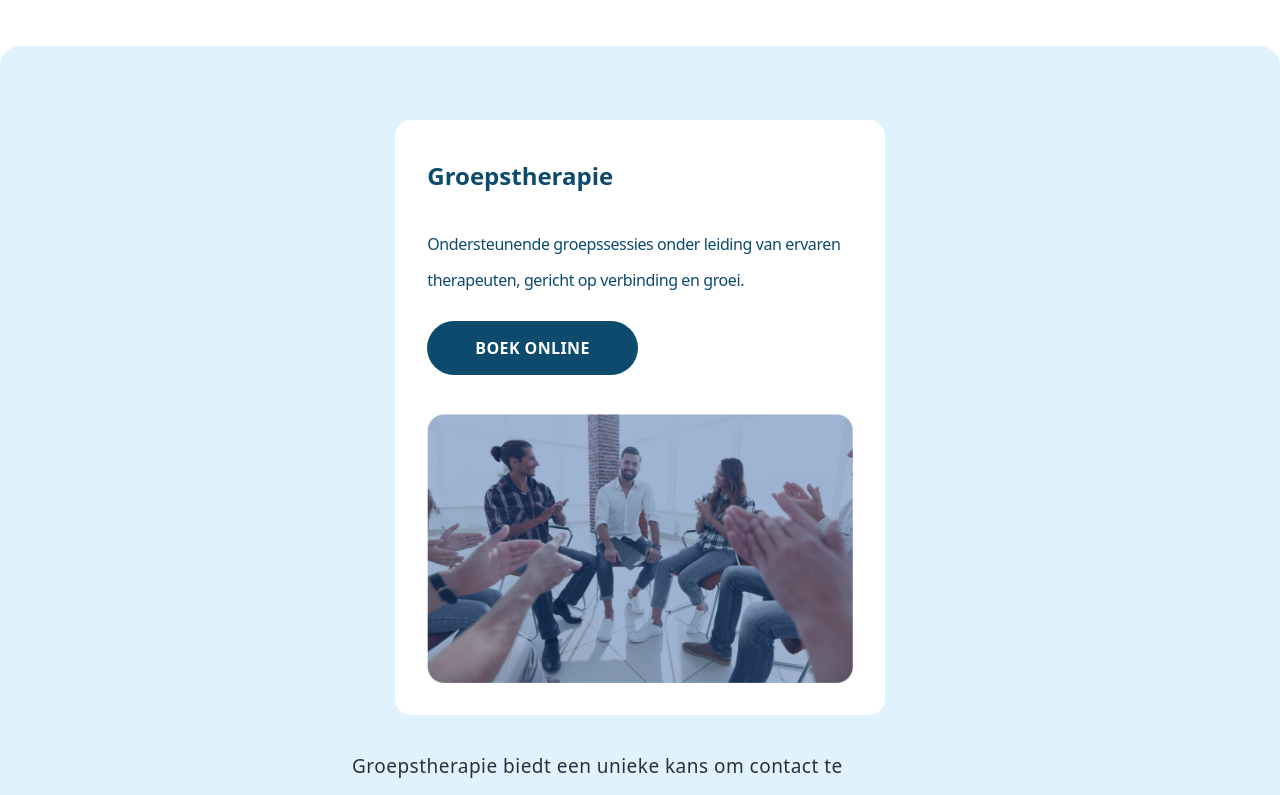
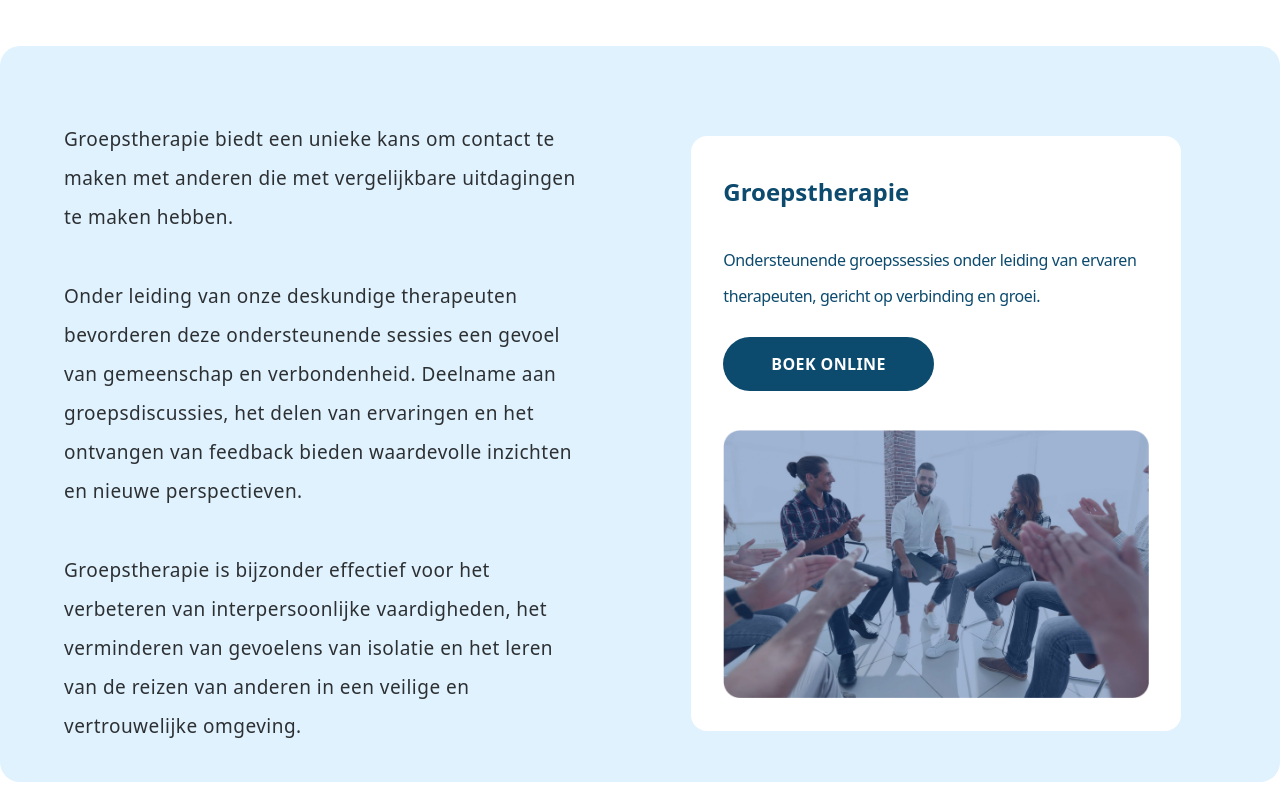
Before and after one commit to mufaqar/gedachte, a Next.js app: page /services in a window 1280 px wide. Shown: the part 1380-2175 px from the top of the page. Built offline with nearby package versions, Linux system fonts and the light colour scheme.

Commit message:
id updated

```diff
--- a/src/components/service-box.tsx
+++ b/src/components/service-box.tsx
@@ -4,7 +4,7 @@ import React from 'react'
 
 function ServiceBox({ data }: any) {
   return (
-    <div className={`flex flex-col gap-8 items-center ${data?.custom_class}`}>
+    <div className={`flex flex-col gap-8 items-center ${data.id === 2 ? "md:flex-row-reverse" : "md:flex-row"}`}>
       <div className='md:w-1/2 w-full'>
         <div className="md:p-[32.27px] px-2 py-[32.27px] max-w-[490px] mx-auto bg-white rounded-2xl flex-col justify-center items-start gap-[42.41px] flex w-full">
           <div className="flex-col justify-start md:items-start items-center gap-[25.81px] flex w-full">
--- a/src/const/services-data.jsx
+++ b/src/const/services-data.jsx
@@ -1,5 +1,6 @@
 export const Services_Data = [
     {
+        id: 1,
         title: "Individuele Therapie",
         excrpt: "Gepersonaliseerde begeleiding om de echte uitdagingen die je tegenhouden te ontdekken en te overwinnen.",
         img: "/images/service/individual.png",
@@ -11,9 +12,9 @@ export const Services_Data = [
                 para: "In één-op-één sessies met onze ervaren therapeuten krijg je een veilige ruimte om je gedachten, gevoelens en uitdagingen te verkennen. Onze therapeuten gebruiken wetenschappelijk onderbouwde methoden om je te helpen je emoties te begrijpen, copingstrategieën te ontwikkelen en je doelen te bereiken. Of je nu worstelt met angst, depressie of levensveranderingen, individuele therapie biedt op maat gemaakte ondersteuning om je algehele welzijn te verbeteren.",
             }
         ],
-        custom_class: "md:flex-row"
     },
     {
+        id: 2,
         title: "Groepstherapie",
         excrpt: "Ondersteunende groepssessies onder leiding van ervaren therapeuten, gericht op verbinding en groei.",
         img: "/images/service/groeps.png",
@@ -28,9 +29,9 @@ export const Services_Data = [
                 para: "Groepstherapie is bijzonder effectief voor het verbeteren van interpersoonlijke vaardigheden, het verminderen van gevoelens van isolatie en het leren van de reizen van anderen in een veilige en vertrouwelijke omgeving.",
             }
         ],
-        custom_class: "md:flex-row-reverse"
     },
     {
+        id: 3,
         title: "Relatietherapie",
         excrpt: "Versterk je relatie door open communicatie en wederzijds begrip.",
         img: "/images/service/relatie.png",
@@ -42,6 +43,5 @@ export const Services_Data = [
                 para: "Onze ervaren relatietherapeuten faciliteren productieve gesprekken en helpen partners elkaars behoeften, verwachtingen en zorgen te begrijpen. Door open dialoog en gezamenlijk probleemoplossend vermogen kunnen koppels vertrouwen herstellen, de emotionele verbinding verbeteren en werken aan een gezondere en meer bevredigende relatie.",
             }
         ],
-        custom_class: "md:flex-row"
     },
 ]
```
